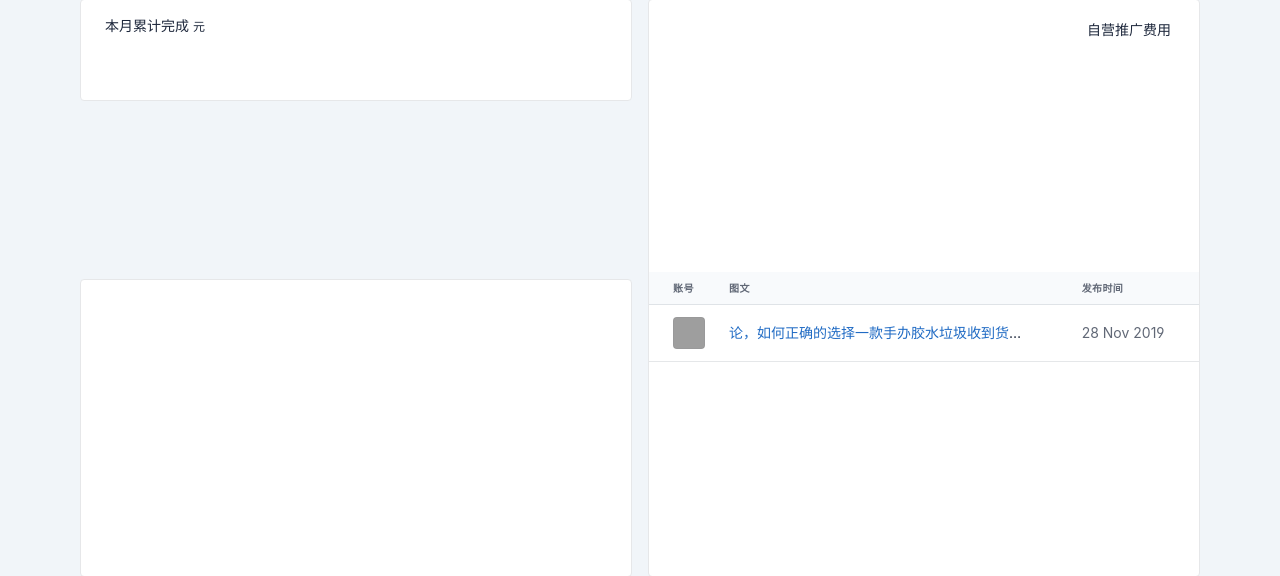
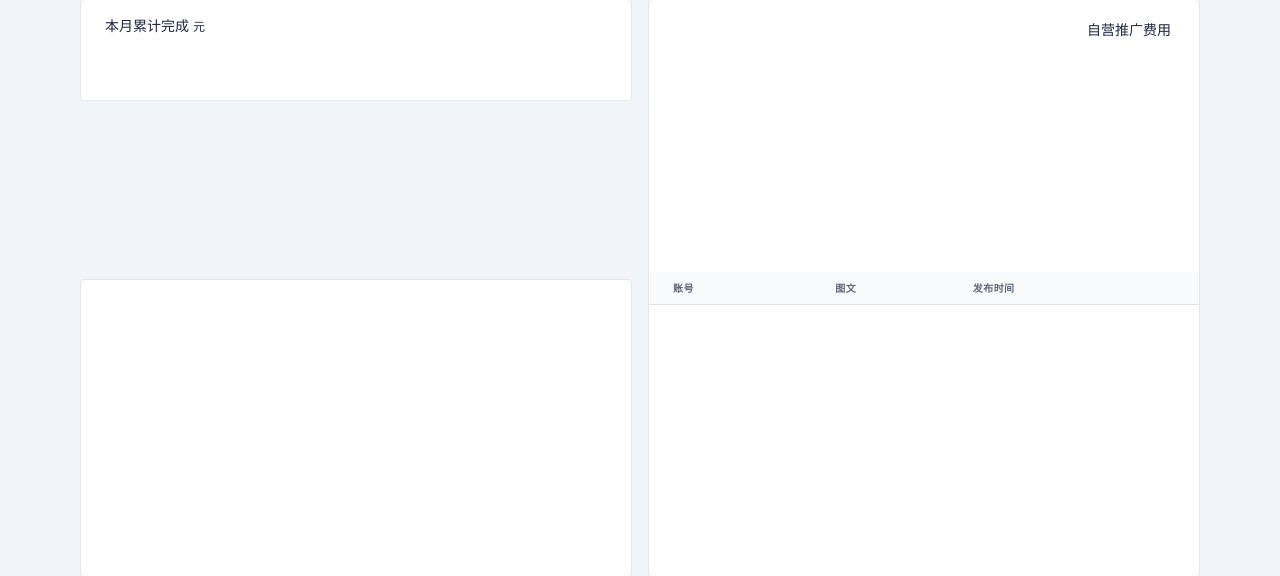
Before and after one commit to woaxipython/jingcan, a Flask app: page /sale/ in a window 1280 px wide. Shown: the part 769-1345 px from the top of the page. Run offline with Flask 3, Linux system fonts and the light colour scheme; data that the repository does not hold is empty; parts of the project's set-up code (start-up, migrations or seed data) failed here and were passed over; some libraries are stand-ins or nearby versions; some web fonts are replaced; grey boxes are pictures that could not be loaded.

Commit message:
change sale

```diff
--- a/templates/html/sale/salesData.html
+++ b/templates/html/sale/salesData.html
@@ -484,22 +484,22 @@
                                         </tr>
                                         </thead>
                                         <tbody>
-                                        <tr>
-                                            <td class="w-1">
-                                            <span class="avatar avatar-sm" data-bs-toggle="tooltip"
-                                                  data-bs-placement="top"
-                                                  title="这是一个博主"
-                                                  style="background-image: url(static/images/avatars/000m.jpg)"></span>
-                                            </td>
-                                            <td>
-                                                <div style="width:300px" class="text-truncate">
-                                                    <a href="">
-                                                        论，如何正确的选择一款手办胶水垃圾收到货福利卡就收到货弗兰克加水电费阿飞
-                                                    </a>
-                                                </div>
-                                            </td>
-                                            <td class="text-nowrap text-muted">28 Nov 2019</td>
-                                        </tr>
+{#                                        <tr>#}
+{#                                            <td class="w-1">#}
+{#                                            <span class="avatar avatar-sm" data-bs-toggle="tooltip"#}
+{#                                                  data-bs-placement="top"#}
+{#                                                  title="这是一个博主"#}
+{#                                                  style="background-image: url(static/images/avatars/000m.jpg)"></span>#}
+{#                                            </td>#}
+{#                                            <td>#}
+{#                                                <div style="width:300px" class="text-truncate">#}
+{#                                                    <a href="">#}
+{#                                                        论，如何正确的选择一款手办胶水垃圾收到货福利卡就收到货弗兰克加水电费阿飞#}
+{#                                                    </a>#}
+{#                                                </div>#}
+{#                                            </td>#}
+{#                                            <td class="text-nowrap text-muted">28 Nov 2019</td>#}
+{#                                        </tr>#}
                                         </tbody>
                                     </table>
                                 </div>
```
